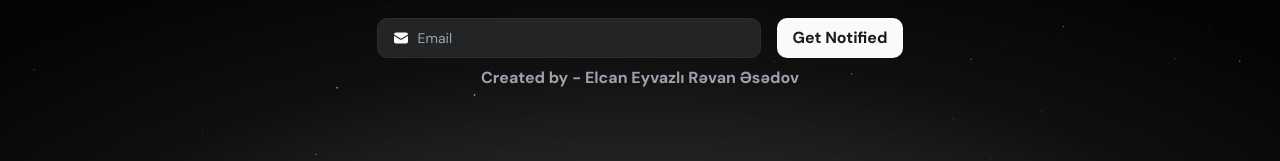
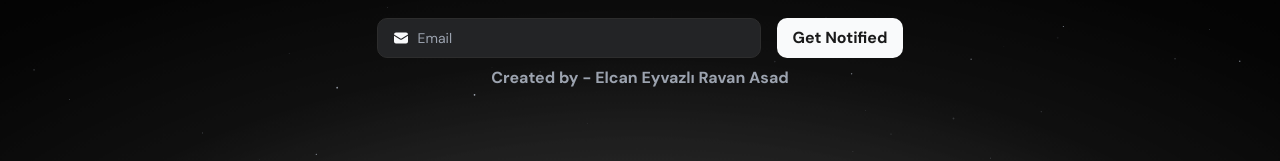
Before and after one commit to elcaneyvazli/waitlist, a Next.js app: page / in a window 1280 px wide. Shown: the part 430-591 px from the top of the page. Built offline with nearby package versions, Linux system fonts and the light colour scheme.

Commit message:
fix:text problem

```diff
--- a/src/app/page.jsx
+++ b/src/app/page.jsx
@@ -18,7 +18,6 @@ export default function Home() {
           particleColor="#9CA3AF"
         />
       </div>
-
       <motion.div
         className="flex w-fit h-fit px-16 py-4 border border-dark-input-border bg-primary rounded-full"
         animate={{
@@ -92,7 +91,7 @@ export default function Home() {
               href="https://www.linkedin.com/in/ravan-asad/"
               className="text-md font-bold text-light text-center"
             >
-              Rəvan Əsədov
+              Ravan Asad{" "}
             </Link>
           </p>
         </div>
```
Also changed, not shown: src/assets/logo.svg (added).
